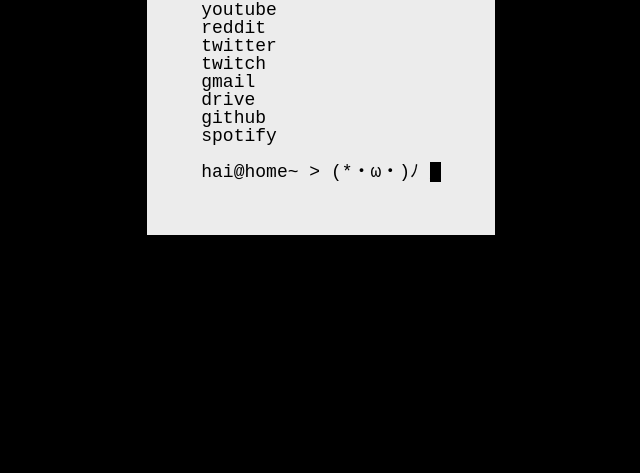
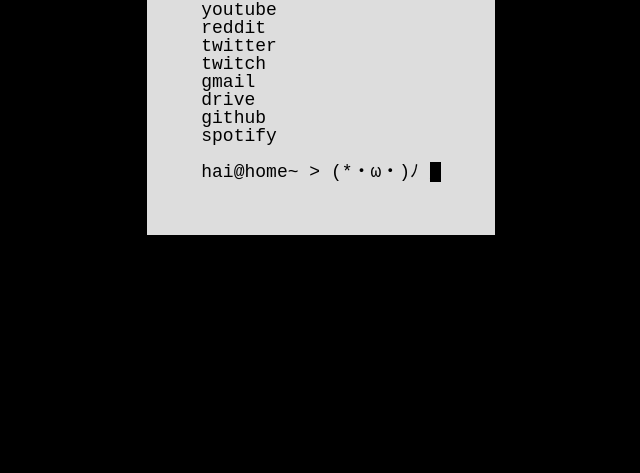
Before and after one commit to h4iyai/startpage, a plain HTML site: page index.html in a window 1280 px wide. Shown: the part 327-800 px from the top of the page, without its empty margins (319-959 px from the left). Drawn offline with Linux system fonts and the light colour scheme.

Commit message:
a little less bright

```diff
--- a/css/style.css
+++ b/css/style.css
@@ -9,7 +9,7 @@ html {
 }
 
 body {
-    background-color: #ececec;
+    background-color: #dddddd;
     color: #000000;
     display: flex;
     flex-direction: column;
```
